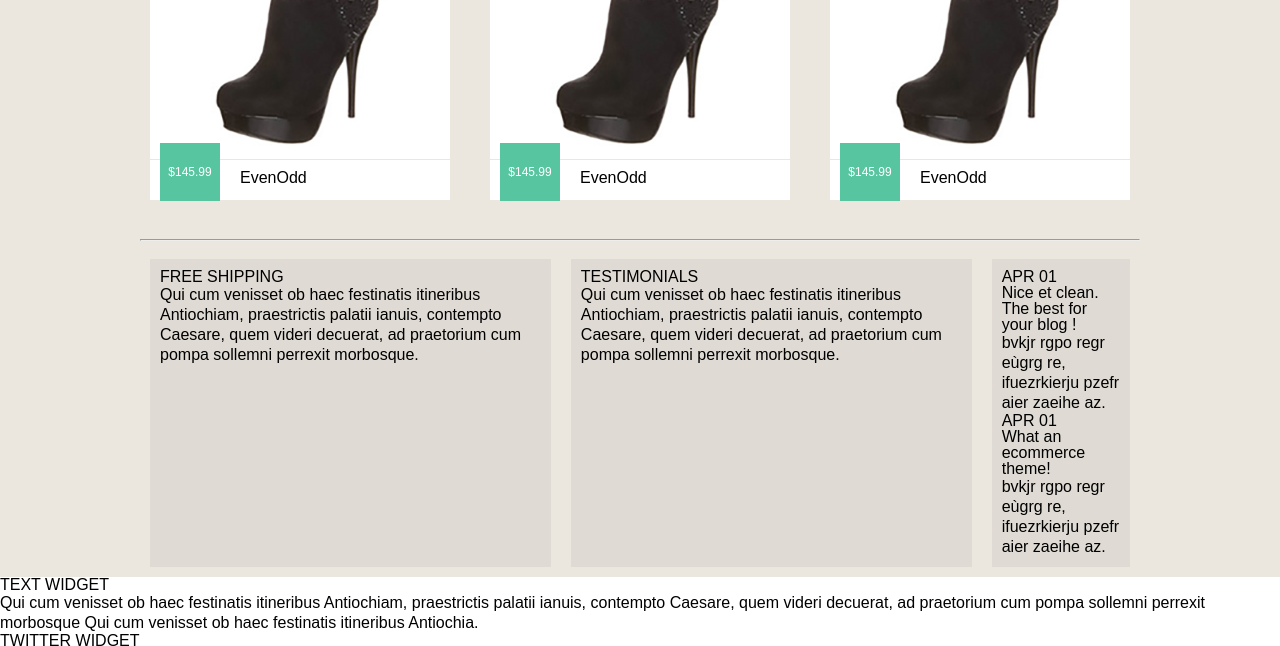
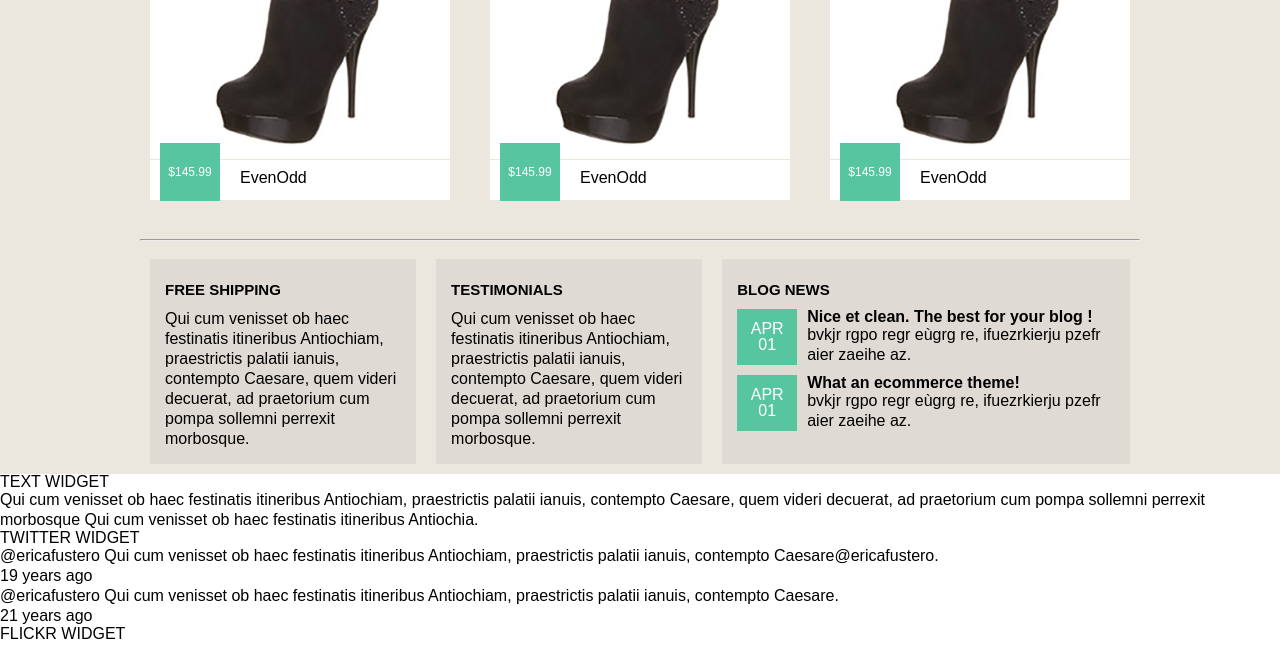
Before and after one commit to becartbechmann/MMI-HAG-Becart-Camille, a plain HTML site: page index.html in a window 1280 px wide. Shown: the part 1319-1965 px from the top of the page. Drawn offline with Linux system fonts and the light colour scheme; a script that the page names is missing; files whose address does not match are found by name.

Commit message:
Création block d'information
free shipping, blog news...

```diff
--- a/css/style.css
+++ b/css/style.css
@@ -248,7 +248,6 @@ li {
 .categorie1_sale{
     background-color:rgba(0,0,0,0.5);
     color:white;
-    font-weight: 700;
     padding:10px;
     text-align: center;
 
@@ -364,8 +363,44 @@ li {
     display:flex;
 }
 
-.Infos_block{
+.Infos_block1{
     background-color: #dfdbd4;
     margin:10px;
-    padding:10px;
+    padding:15px;
+    flex-basis:250px;;
 }
+
+.Infos_block2{
+    background-color: #dfdbd4;
+    margin:10px;
+    padding:15px;
+    flex-basis:400px;;
+}
+
+.Infos_titre4{
+    margin-top:8px;
+    margin-bottom:12px;
+    margin-right:5px;
+    font-size:15px;
+    font-weight: 600;
+}
+
+.Infos_block_texte{
+    clear:both;
+    margin-top:10px;
+    margin-bottom:10px;
+    margin-right:10px;
+}
+
+.prix-date{
+    float:left;
+    margin-left:0;
+    margin-right:10px;
+    background-color: #57c5a0;
+    padding-top:12px;
+    padding-bottom:12px;
+}
+
+h5{
+    font-weight: 600;
+}
--- a/index.html
+++ b/index.html
@@ -187,21 +187,26 @@
 
 
                 <section class="Infos">
-                    <div class="Infos_block">
-                        <h4>FREE SHIPPING</h4>
+                    <div class="Infos_block1">
+                        <h4 class="Infos_titre4">FREE SHIPPING</h4>
                         <p>Qui cum venisset ob haec festinatis itineribus Antiochiam, praestrictis palatii ianuis, contempto Caesare, quem videri decuerat, ad praetorium cum pompa sollemni perrexit morbosque.</p>
                     </div>
-                    <div class="Infos_block">
-                        <h4>TESTIMONIALS</h4>
+                    <div class="Infos_block1">
+                        <h4 class="Infos_titre4">TESTIMONIALS</h4>
                         <p>Qui cum venisset ob haec festinatis itineribus Antiochiam, praestrictis palatii ianuis, contempto Caesare, quem videri decuerat, ad praetorium cum pompa sollemni perrexit morbosque.</p>
                     </div>
-                    <div class="Infos_block">
-                        <div class="prix-date">APR 01</div>
-                        <h5>Nice et clean. The best for your blog !</h5>
-                        <p>bvkjr rgpo regr eùgrg re, ifuezrkierju pzefr aier zaeihe az.</p>
-                        <div class="prix-date">APR 01</div>
-                        <h5>What an ecommerce theme!</h5>
-                        <p>bvkjr rgpo regr eùgrg re, ifuezrkierju pzefr aier zaeihe az.</p>
+                    <div class="Infos_block2">
+                        <h4 class="Infos_titre4">BLOG NEWS</h4>
+                        <div class="Infos_block_texte">
+                            <div class="prix prix-date">APR 01</div>
+                            <h5>Nice et clean. The best for your blog !</h5>
+                            <p>bvkjr rgpo regr eùgrg re, ifuezrkierju pzefr aier zaeihe az.</p>
+                        </div>
+                        <div class="Infos_block_texte">
+                            <div class="prix prix-date">APR 01</div>
+                            <h5>What an ecommerce theme!</h5>
+                            <p>bvkjr rgpo regr eùgrg re, ifuezrkierju pzefr aier zaeihe az.</p>
+                        </div>
                     </div>
                 </section>
                 </div>
```
